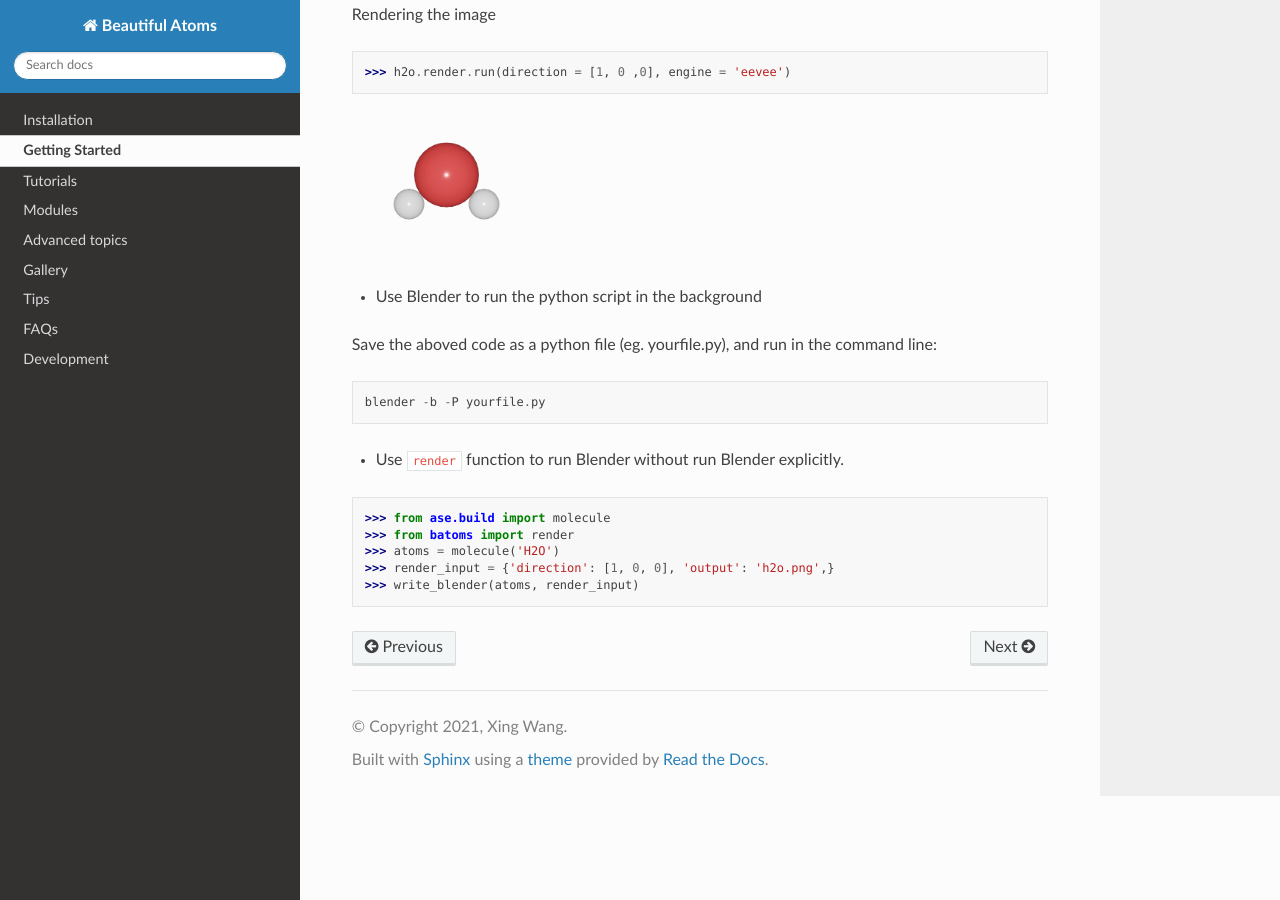
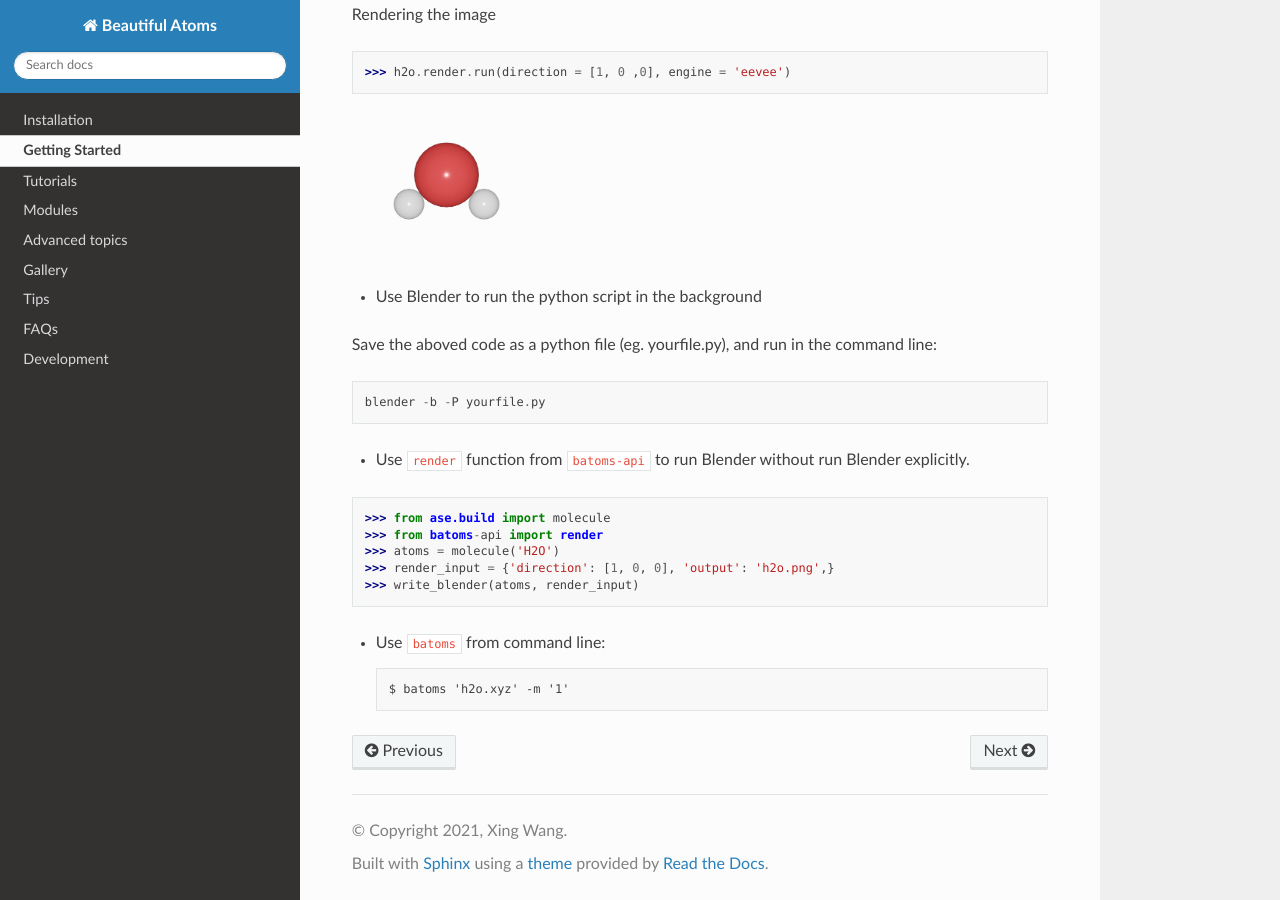
Before and after one commit to beautiful-atoms/beautiful-atoms-docs, a Sphinx documentation site: the page built from docs/source/getting-started.rst, in a window 1280 px wide and 900 px high, scrolled down 921 px. Built offline with Sphinx 7.4.7 and the Read the Docs theme 2.0.0, drawn with Linux system fonts in a browser that asks for light colours.

```diff
--- a/docs/source/getting-started.rst
+++ b/docs/source/getting-started.rst
@@ -29,10 +29,14 @@ Save the aboved code as a python file (eg. yourfile.py), and run in the command
    blender -b -P yourfile.py
 
 
-- Use ``render`` function to run Blender without run Blender explicitly.
+- Use ``render`` function from ``batoms-api`` to run Blender without run Blender explicitly.
 
 >>> from ase.build import molecule
->>> from batoms import render
+>>> from batoms-api import render
 >>> atoms = molecule('H2O')
 >>> render_input = {'direction': [1, 0, 0], 'output': 'h2o.png',}
 >>> write_blender(atoms, render_input)
+
+- Use ``batoms`` from command line::
+
+   $ batoms 'h2o.xyz' -m '1'
```
Also changed, not shown: docs/source/install.rst (+35 -11 lines).
